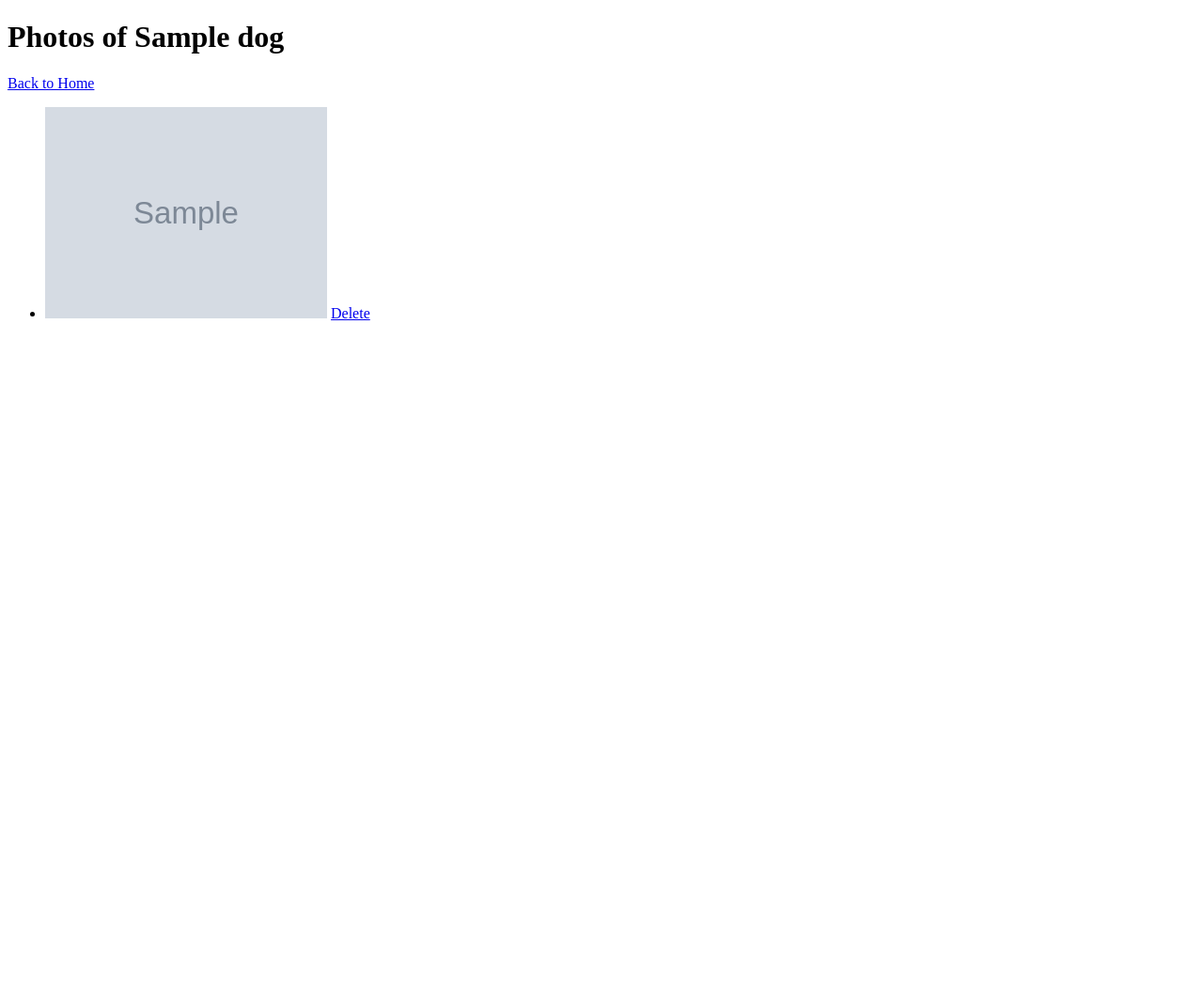
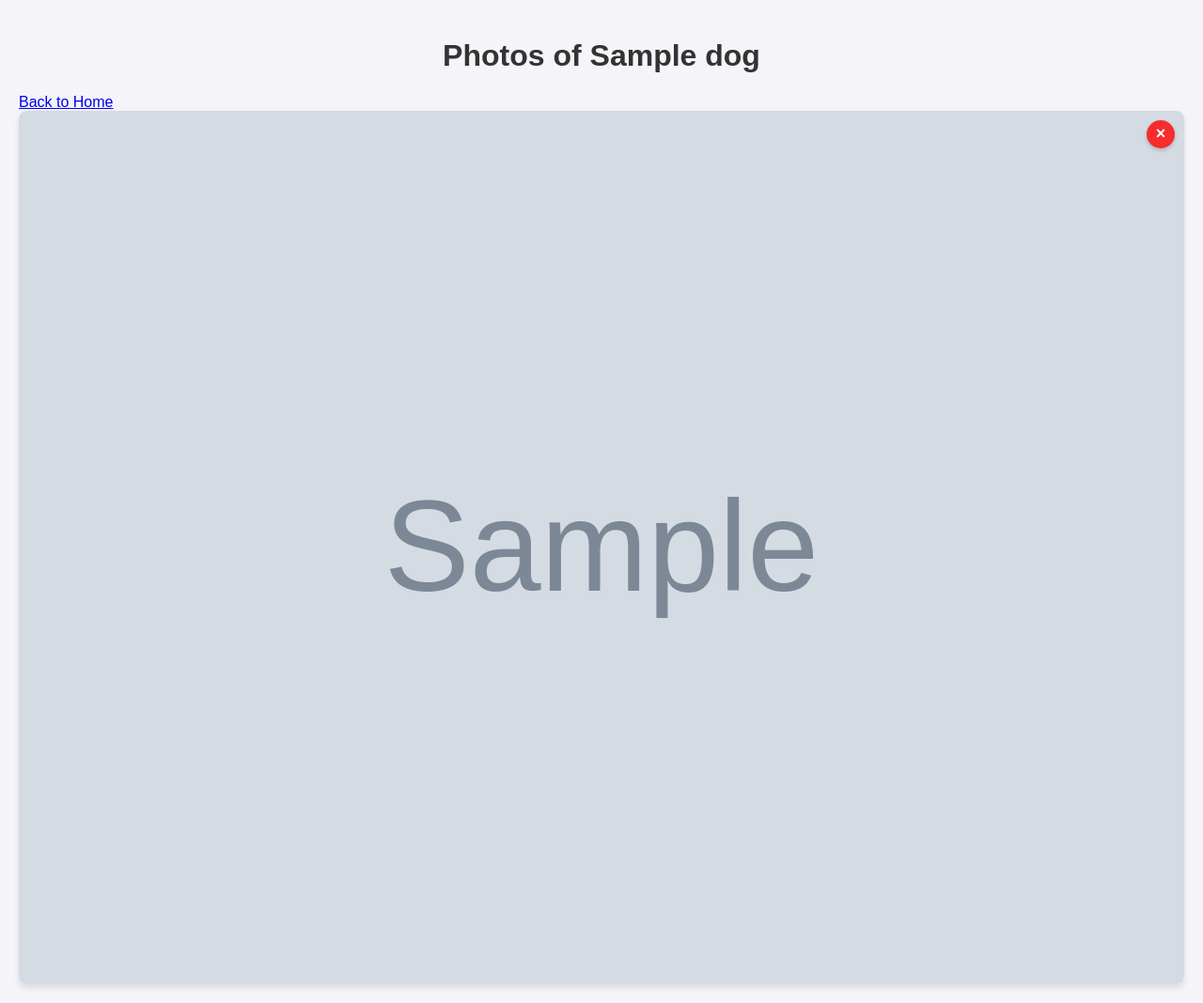
Before and after one commit to dmayman/ninas, a Flask app: template pi/src/templates/photos.html in a window 1280 px wide. Shown: the whole page at 94% size. Before the commit the page ends 341 px from the top, so only its background shows below. Run offline with Flask 3, Linux system fonts and the light colour scheme; the template is opened without the code that fills it: most values are stand-ins (such as "Sample title", 1, 10 or a date in 2020); grey boxes marked "Sample" are stand-in pictures.

Commit message:
Update photos.html

```diff
--- a/pi/src/templates/photos.html
+++ b/pi/src/templates/photos.html
@@ -2,18 +2,93 @@
 <html lang="en">
 <head>
     <meta charset="UTF-8">
+    <meta name="viewport" content="width=device-width, initial-scale=1.0">
     <title>{{ dog }} Photos</title>
+    <style>
+        body {
+            font-family: Arial, sans-serif;
+            margin: 0;
+            padding: 0;
+            background-color: #f4f4f9;
+        }
+
+        .container {
+            max-width: 1400px;
+            margin: 0 auto;
+            padding: 20px;
+        }
+
+        h1 {
+            text-align: center;
+            color: #333;
+        }
+
+        .photo-grid {
+            display: grid;
+            grid-template-columns: repeat(auto-fit, minmax(200px, 1fr));
+            gap: 15px;
+            justify-items: center;
+            align-items: center;
+        }
+
+        .photo-card {
+            position: relative;
+            width: 100%;
+            overflow: hidden;
+            border-radius: 8px;
+            box-shadow: 0 4px 6px rgba(0, 0, 0, 0.1);
+            background: white;
+        }
+
+        .photo-card img {
+            display: block;
+            width: 100%;
+            height: auto;
+            border-radius: 8px;
+        }
+
+        .delete-button {
+            position: absolute;
+            top: 10px;
+            right: 10px;
+            background: rgba(255, 0, 0, 0.8);
+            color: white;
+            border: none;
+            border-radius: 50%;
+            width: 30px;
+            height: 30px;
+            font-size: 18px;
+            font-weight: bold;
+            display: flex;
+            justify-content: center;
+            align-items: center;
+            cursor: pointer;
+            box-shadow: 0 2px 4px rgba(0, 0, 0, 0.2);
+        }
+
+        .delete-button:hover {
+            background: rgba(255, 0, 0, 1);
+        }
+
+        a.delete-link {
+            text-decoration: none;
+        }
+    </style>
 </head>
 <body>
-    <h1>Photos of {{ dog }}</h1>
-    <a href="/">Back to Home</a>
-    <ul>
-        {% for photo in photos %}
-            <li>
-                <img src="/static/training_photos/{{ dog }}/{{ photo }}" alt="{{ photo }}" style="max-width: 300px;">
-                <a href="/delete/{{ dog }}/{{ photo }}">Delete</a>
-            </li>
-        {% endfor %}
-    </ul>
+    <div class="container">
+        <h1>Photos of {{ dog }}</h1>
+        <a href="/">Back to Home</a>
+        <div class="photo-grid">
+            {% for photo in photos %}
+            <div class="photo-card">
+                <img src="{{ url_for('static', filename='training_photos/' + dog + '/' + photo) }}" alt="{{ photo }}">
+                <a href="/delete/{{ dog }}/{{ photo }}" class="delete-link">
+                    <button class="delete-button">&times;</button>
+                </a>
+            </div>
+            {% endfor %}
+        </div>
+    </div>
 </body>
 </html>
```
